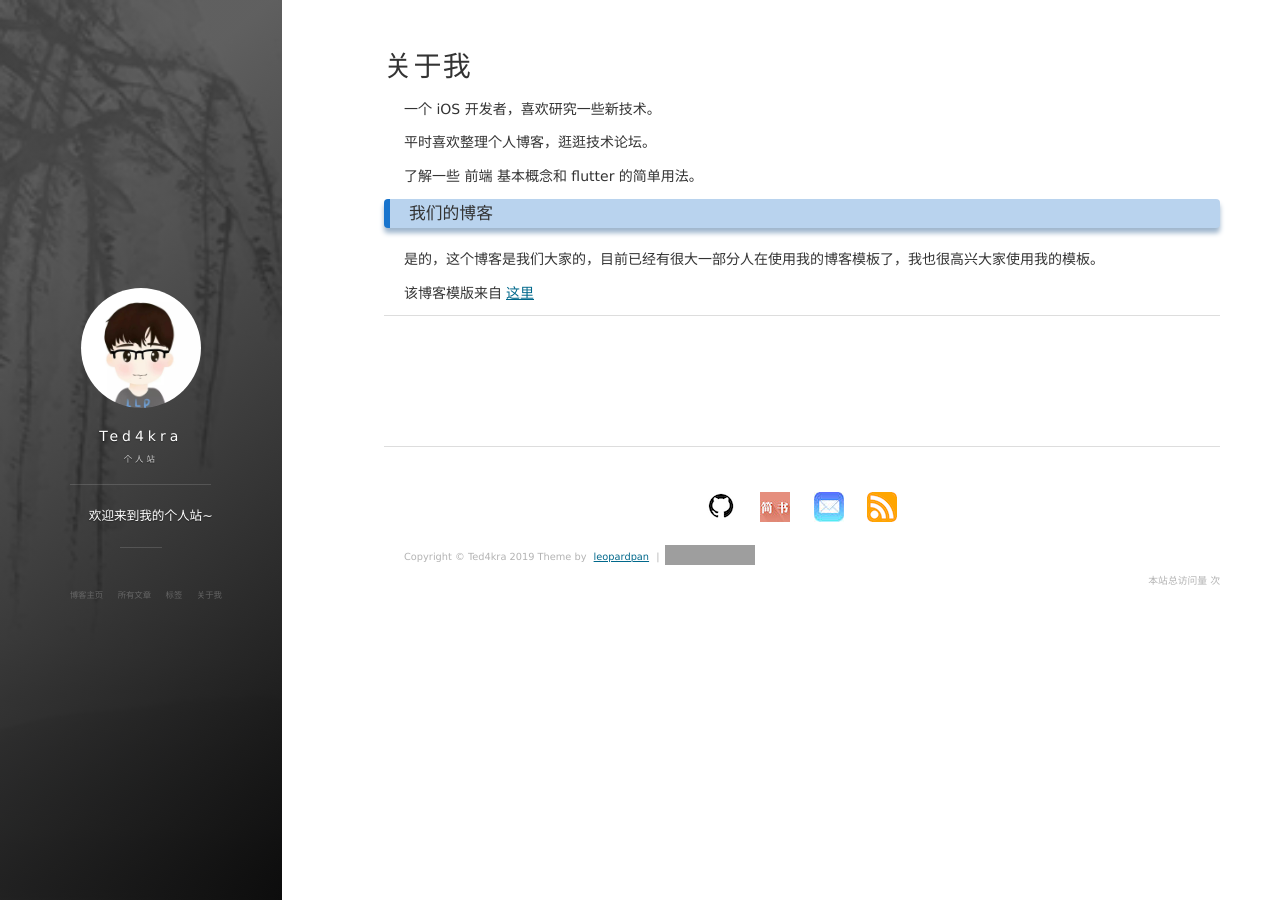
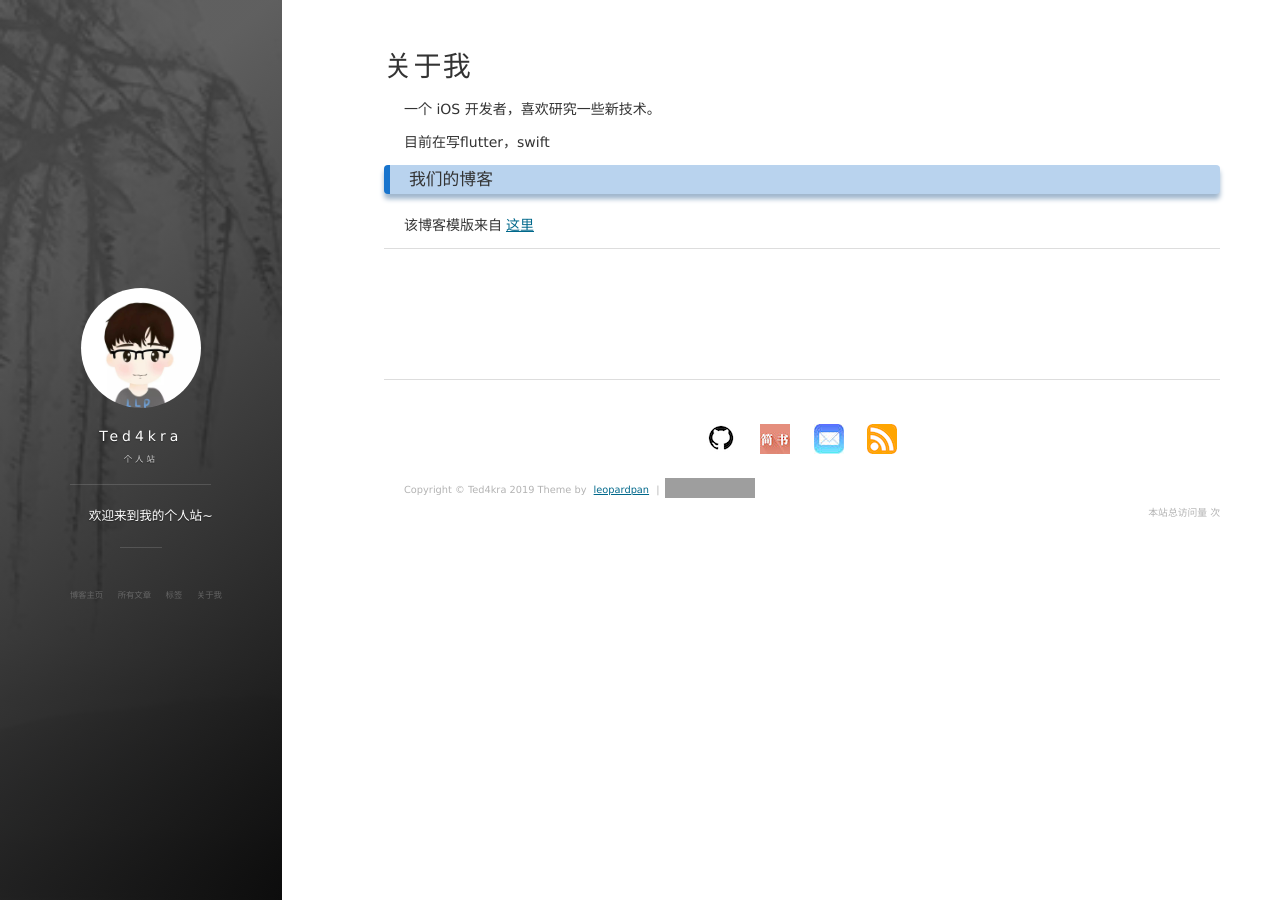
Before and after one commit to Ted4kra/Ted4kra.github.io, a Jekyll site: the page built from about.md, in a window 1280 px wide. Built offline with Jekyll 4.4.1, drawn with Linux system fonts in a browser that asks for light colours; nearby versions of some CDN libraries; comment, search, counter and statistics services are not loaded; grey boxes are pictures that could not be loaded.

Commit message:
修改about me

```diff
--- a/about.md
+++ b/about.md
@@ -4,18 +4,12 @@ title: 关于我
 ---
 
 一个 iOS 开发者，喜欢研究一些新技术。
-<p>
-平时喜欢整理个人博客，逛逛技术论坛。
-<p>
-了解一些 前端 基本概念和 flutter 的简单用法。
+
+目前在写flutter，swift
 
 <p>
 
 <h3> 我们的博客 </h3>
-
-<p>
-
-是的，这个博客是我们大家的，目前已经有很大一部分人在使用我的博客模板了，我也很高兴大家使用我的模板。
 
 <p>
 
```
